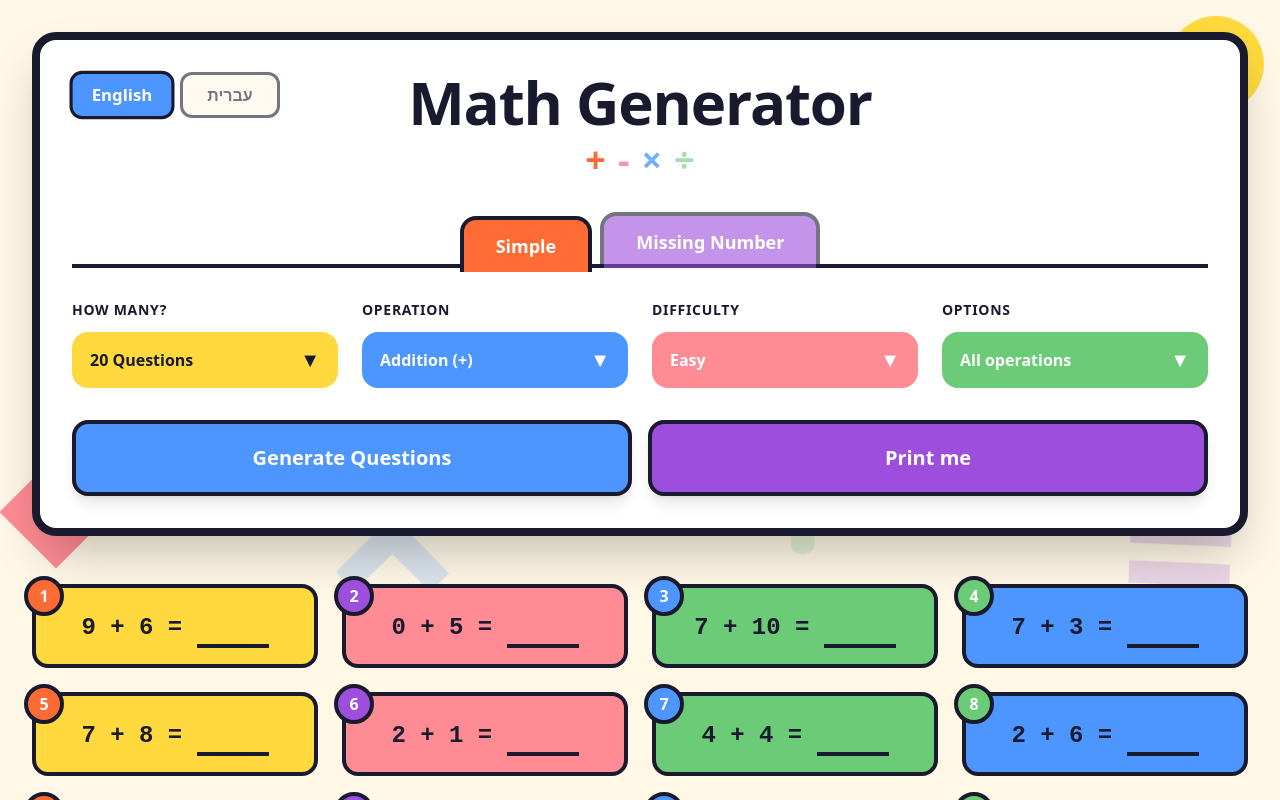
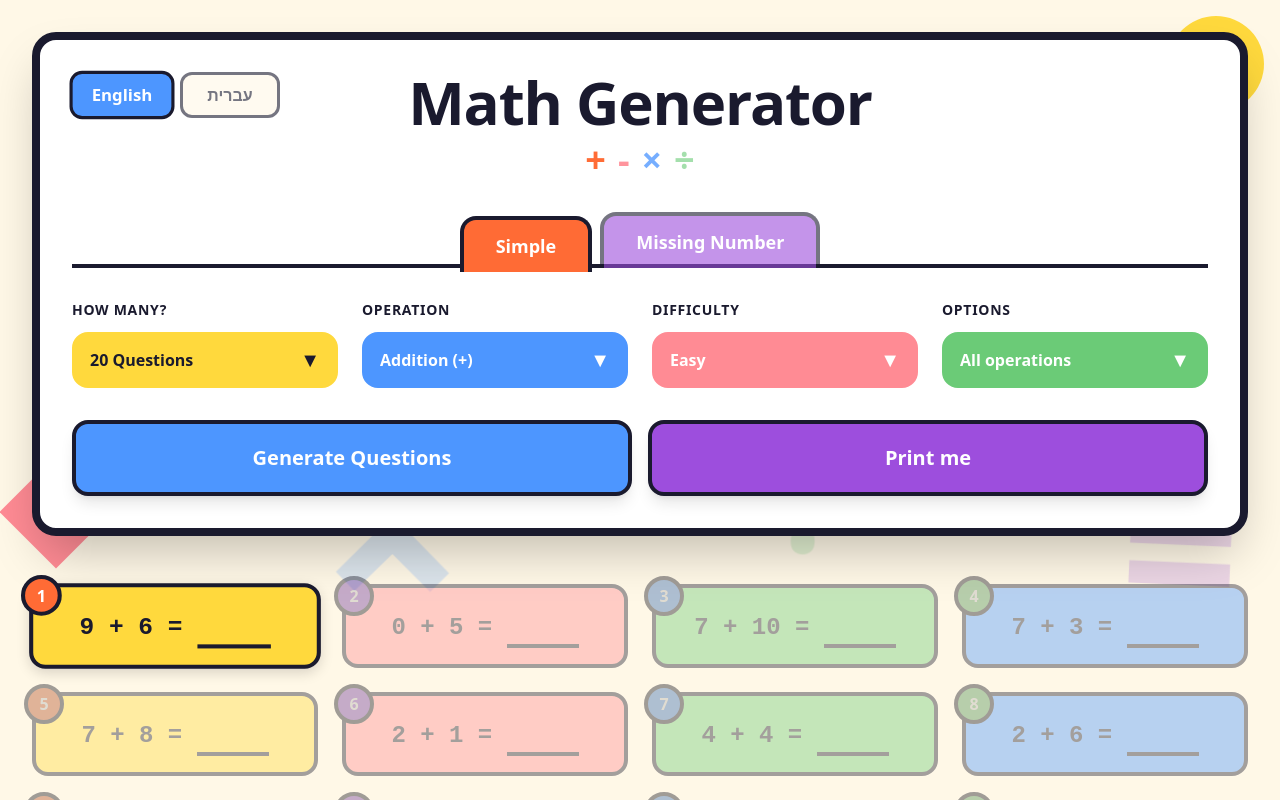
Before and after one commit to drehelis/math-gen, a Vue app: page / in a window 1280 px wide. Both pictures are taken after a click on the button "Generate Questions". Shown: the top 800 px of the page. Built offline with nearby package versions, Linux system fonts and the light colour scheme.

Commit message:
Fix answer input validation and focus behavior (#6)

```diff
--- a/src/App.vue
+++ b/src/App.vue
@@ -57,11 +57,9 @@ const { locale, t } = useI18n()
 const simpleTab = useSimpleQuestionGenerator()
 const missingTab = useMissingQuestionGenerator()
 
-// Load active tab from localStorage
 const loadActiveTab = () => {
   try {
     const saved = localStorage.getItem('math-gen-active-tab')
-    // Validate that the saved tab is valid
     if (saved === 'simple' || saved === 'complex') {
       return saved
     }
@@ -74,7 +72,6 @@ const loadActiveTab = () => {
 
 const activeTab = ref(loadActiveTab())
 
-// Save active tab to localStorage
 watch(activeTab, (newTab) => {
   try {
     localStorage.setItem('math-gen-active-tab', newTab)
--- a/src/components/AnswerInput.vue
+++ b/src/components/AnswerInput.vue
@@ -4,6 +4,8 @@
       ref="inputElement"
       v-model="userAnswer"
       @input="validateAnswer"
+      @focus="emit('focus')"
+      @blur="emit('blur')"
       type="text"
       inputmode="numeric"
       maxlength="6"
@@ -28,14 +30,13 @@ const props = defineProps({
   }
 })
 
-const emit = defineEmits(['feedback', 'update:modelValue', 'correctAnswer'])
+const emit = defineEmits(['feedback', 'update:modelValue', 'correctAnswer', 'focus', 'blur'])
 
 const inputElement = ref(null)
 const userAnswer = ref(props.modelValue)
 const isCorrect = ref(false)
 const showFeedback = ref(false)
 
-// Watch for external changes to modelValue
 watch(() => props.modelValue, (newValue) => {
   if (newValue !== userAnswer.value) {
     userAnswer.value = newValue
@@ -44,19 +45,16 @@ watch(() => props.modelValue, (newValue) => {
 })
 
 const validateAnswer = () => {
-  // Only allow digits and minus sign at the start
   const cleaned = userAnswer.value.replace(/[^\d-]/g, '')
   if (cleaned !== userAnswer.value) {
     userAnswer.value = cleaned
   }
 
-  // Ensure minus sign only at start
   if (userAnswer.value.includes('-')) {
     const parts = userAnswer.value.split('-')
     userAnswer.value = '-' + parts.join('')
   }
 
-  // Emit the updated value
   emit('update:modelValue', userAnswer.value)
 
   const answer = parseInt(userAnswer.value, 10)
@@ -87,7 +85,7 @@ const inputClasses = computed(() => {
 })
 
 const feedbackColor = computed(() => {
-  return isCorrect.value ? '#15803d' : '#b91c1c' // green-700 / red-700 - darker for better contrast
+  return isCorrect.value ? '#15803d' : '#b91c1c'
 })
 
 const borderColor = computed(() => {
@@ -95,7 +93,6 @@ const borderColor = computed(() => {
   return isCorrect.value ? '#15803d' : '#b91c1c'
 })
 
-// Reset when correctAnswer changes (new question set)
 watch(() => props.correctAnswer, () => {
   userAnswer.value = ''
   isCorrect.value = false
@@ -103,7 +100,6 @@ watch(() => props.correctAnswer, () => {
   emit('feedback', { show: false, isCorrect: false })
 })
 
-// Expose focus method for parent components
 defineExpose({
   focus: () => {
     inputElement.value?.focus()
--- a/src/components/ControlPanel.vue
+++ b/src/components/ControlPanel.vue
@@ -2,7 +2,7 @@
   <div class="no-print relative mb-12">
     <div class="bg-white rounded-3xl p-8 shadow-2xl border-8" style="border-color: var(--color-deep);">
       <div class="relative text-center mb-8">
-        <div class="mb-4 md:mb-0 md:absolute md:top-0 flex justify-center md:block" :style="{ [currentLocale === 'he' ? 'right' : 'left']: currentLocale === 'he' ? '0' : '0' }">
+        <div class="mb-4 lg:mb-0 lg:absolute lg:top-0 flex justify-center" :style="{ [currentLocale === 'he' ? 'right' : 'left']: currentLocale === 'he' ? '0' : '0' }">
           <slot name="language-switcher"></slot>
         </div>
 
@@ -166,10 +166,8 @@ const localSettings = reactive({
   selectedOptions: []
 })
 
-// Watch for hideOperation changes and filter invalid operations
 watch(() => props.hideOperation, (isHidden) => {
   if (isHidden) {
-    // Filter out multiplication and division for missing number tab
     const validOps = localSettings.operations.filter(op =>
       op === 'addition' || op === 'subtraction'
     )
@@ -221,7 +219,6 @@ watch(() => localSettings.varySecondNumber, () => {
 const handleGenerate = () => {
   emit('generate')
 
-  // Show scroll hint on mobile only
   if (window.innerWidth < 768) {
     showScrollHint.value = true
     setTimeout(() => {
--- a/src/components/CustomDropdown.vue
+++ b/src/components/CustomDropdown.vue
@@ -115,17 +115,14 @@ const isOpen = ref(false)
 const dropdownRef = ref(null)
 const expandedParents = reactive({})
 
-// Detect RTL direction
 const isRTL = computed(() => {
   return document.documentElement.dir === 'rtl' || document.documentElement.getAttribute('lang') === 'he'
 })
 
 const selectedLabel = computed(() => {
-  // Check regular options first
   let option = props.options.find(opt => opt.value === props.modelValue)
   if (option) return option.label
 
-  // Check nested children
   for (const parent of props.options) {
     if (parent.children) {
       const child = parent.children.find(c => c.value === props.modelValue)
--- a/src/components/MissingQuestionDisplay.vue
+++ b/src/components/MissingQuestionDisplay.vue
@@ -129,27 +129,23 @@ const { feedbackState, handleFeedback, setInputRef, focusNextInput, focusFirstIn
 const showCompletionOverlay = ref(false)
 const completionStats = ref({ total: 0, firstTry: 0, timeInSeconds: 0, accuracy: 100 })
 
-// Auto-focus first unanswered input on mount (for page refresh with persisted state)
 onMounted(() => {
   if (props.questions.length > 0 && !props.showAnswers) {
     focusFirstInput(props.questions)
   }
 })
 
-// Auto-focus first input when new questions are generated
 watch(() => props.questions, (newQuestions, oldQuestions) => {
   if (newQuestions.length > 0 && !props.showAnswers) {
-    // Reset stats when new questions are generated (questions array changed)
     if (!oldQuestions || newQuestions.length !== oldQuestions.length ||
         newQuestions[0]?.id !== oldQuestions[0]?.id) {
-      clearAllFeedback() // Clear all feedback including localStorage
-      showCompletionOverlay.value = false // Reset overlay for new questions
+      clearAllFeedback()
+      showCompletionOverlay.value = false
     }
     focusFirstInput(newQuestions)
   }
 }, { deep: true })
 
-// Watch for completion
 watch(correctCount, (newCount) => {
   if (newCount === props.questions.length && props.questions.length > 0 && !props.showAnswers) {
     completionStats.value = getCompletionStats(props.questions.length)
--- a/src/components/QuestionDisplay.vue
+++ b/src/components/QuestionDisplay.vue
@@ -14,7 +14,7 @@
           class="question-card relative rounded-2xl p-3 sm:p-4 border-4"
           :style="getCardStyle(index)"
         >
-          <div class="absolute -top-3 -left-3 w-10 h-10 rounded-full flex items-center justify-center font-bold border-4"
+          <div class="absolute -top-3 -left-3 w-10 h-10 rounded-full flex items-center justify-center font-bold border-4 z-10"
                :style="getBadgeStyle(index)">
             <span>{{ index + 1 }}</span>
           </div>
@@ -41,6 +41,8 @@
                 :correct-answer="question.answer"
                 @feedback="(data) => handleFeedback(question.id, data)"
                 @correct-answer="() => focusNextInput(index, questions.length)"
+                @focus="focusedIndex = index"
+                @blur="focusedIndex = -1"
               />
               <span v-else class="inline-block align-bottom border-b-4 min-w-[4rem] sm:min-w-[4.5rem]" :style="{ borderColor: 'var(--color-deep)' }">
                 <span class="opacity-40">{{ question.answer }}</span>
@@ -90,7 +92,7 @@
 </template>
 
 <script setup>
-import { watch, onMounted, ref } from 'vue'
+import { watch, onMounted, ref, computed } from 'vue'
 import PrintLayout from './PrintLayout.vue'
 import AnswerInput from './AnswerInput.vue'
 import CompletionOverlay from './CompletionOverlay.vue'
@@ -111,28 +113,36 @@ const { feedbackState, handleFeedback, setInputRef, focusNextInput, focusFirstIn
 
 const showCompletionOverlay = ref(false)
 const completionStats = ref({ total: 0, firstTry: 0, timeInSeconds: 0, accuracy: 100 })
+const focusedIndex = ref(-1)
 
-// Auto-focus first unanswered input on mount (for page refresh with persisted state)
+const currentQuestionIndex = computed(() => {
+  for (let i = 0; i < props.questions.length; i++) {
+    const questionId = props.questions[i].id
+    const feedback = feedbackState.value[questionId]
+    if (!feedback || !feedback.isCorrect) {
+      return i
+    }
+  }
+  return -1
+})
+
 onMounted(() => {
   if (props.questions.length > 0 && !props.showAnswers) {
     focusFirstInput(props.questions)
   }
 })
 
-// Auto-focus first input when new questions are generated
 watch(() => props.questions, (newQuestions, oldQuestions) => {
   if (newQuestions.length > 0 && !props.showAnswers) {
-    // Reset stats when new questions are generated (questions array changed)
     if (!oldQuestions || newQuestions.length !== oldQuestions.length ||
         newQuestions[0]?.id !== oldQuestions[0]?.id) {
-      clearAllFeedback() // Clear all feedback including localStorage
-      showCompletionOverlay.value = false // Reset overlay for new questions
+      clearAllFeedback()
+      showCompletionOverlay.value = false
     }
     focusFirstInput(newQuestions)
   }
-}, { deep: true })
+})
 
-// Watch for completion
 watch(correctCount, (newCount) => {
   if (newCount === props.questions.length && props.questions.length > 0 && !props.showAnswers) {
     completionStats.value = getCompletionStats(props.questions.length)
@@ -151,6 +161,41 @@ const cardColors = [
 
 const getCardStyle = (index) => {
   const color = cardColors[index % cardColors.length]
+  const questionId = props.questions[index]?.id
+  const feedback = feedbackState.value[questionId]
+  const isAnsweredCorrectly = feedback && feedback.isCorrect
+  const isFocused = index === focusedIndex.value
+  const isUnanswered = !feedback || !feedback.isCorrect
+
+  if (isAnsweredCorrectly && !props.showAnswers) {
+    return {
+      background: '#d1fae5',
+      borderColor: 'var(--color-deep)',
+      opacity: '0.7',
+      transition: 'all 0.3s ease'
+    }
+  }
+
+  if (isFocused && !isAnsweredCorrectly && !props.showAnswers) {
+    return {
+      background: color,
+      borderColor: 'var(--color-deep)',
+      opacity: '1',
+      transform: 'scale(1.02)',
+      transition: 'all 0.3s ease',
+      boxShadow: '0 4px 12px rgba(0, 0, 0, 0.15)'
+    }
+  }
+
+  if (isUnanswered && !isFocused && !props.showAnswers) {
+    return {
+      background: color,
+      borderColor: 'var(--color-deep)',
+      opacity: '0.4',
+      transition: 'all 0.3s ease'
+    }
+  }
+
   return {
     background: color,
     borderColor: 'var(--color-deep)',
@@ -160,10 +205,44 @@ const getCardStyle = (index) => {
 const getBadgeStyle = (index) => {
   const bgColors = ['var(--color-orange)', 'var(--color-purple)', 'var(--color-sky)', 'var(--color-mint)']
   const bg = bgColors[index % bgColors.length]
+  const questionId = props.questions[index]?.id
+  const feedback = feedbackState.value[questionId]
+  const isAnsweredCorrectly = feedback && feedback.isCorrect
+  const isFocused = index === focusedIndex.value
+
+  if (isAnsweredCorrectly && !props.showAnswers) {
+    return {
+      background: '#10b981',
+      borderColor: 'var(--color-deep)',
+      color: 'white',
+      opacity: '1'
+    }
+  }
+
+  if (isFocused && !props.showAnswers) {
+    return {
+      background: bg,
+      borderColor: 'var(--color-deep)',
+      color: 'white',
+      opacity: '1'
+    }
+  }
+
+  if (!isAnsweredCorrectly && !isFocused && !props.showAnswers) {
+    return {
+      background: bg,
+      borderColor: 'var(--color-deep)',
+      color: 'white',
+      opacity: '1',
+      filter: 'brightness(0.7)'
+    }
+  }
+
   return {
     background: bg,
     borderColor: 'var(--color-deep)',
     color: 'white',
+    opacity: '1'
   }
 }
 
--- a/src/composables/useMissingQuestionGenerator.js
+++ b/src/composables/useMissingQuestionGenerator.js
@@ -50,7 +50,6 @@ export function useMissingQuestionGenerator() {
   const questions = ref(savedQuestions)
   const savedSettings = loadSettings()
 
-  // Validate and sanitize saved settings for missing number tab
   let initialSettings = {
     count: 20,
     difficulty: 'easy',
@@ -60,7 +59,6 @@ export function useMissingQuestionGenerator() {
   }
 
   if (savedSettings) {
-    // Filter out invalid operations (multiplication and division not supported)
     const validOps = (savedSettings.operations || []).filter(op =>
       op === 'addition' || op === 'subtraction'
     )
@@ -74,12 +72,10 @@ export function useMissingQuestionGenerator() {
 
   const settings = ref(initialSettings)
 
-  // Watch settings and save to localStorage
   watch(settings, (newSettings) => {
     saveSettings(newSettings)
   }, { deep: true })
 
-  // Watch questions and save to localStorage
   watch(questions, (newQuestions) => {
     saveQuestions(newQuestions)
   }, { deep: true })
--- a/src/composables/useQuestionFeedback.js
+++ b/src/composables/useQuestionFeedback.js
@@ -29,9 +29,8 @@ export function useQuestionFeedback(storageKey) {
   const lastCorrectCount = ref(0)
   const inputRefs = ref([])
   const startTime = ref(Date.now())
-  const attemptTracker = ref({}) // Track attempts per question
+  const attemptTracker = ref({})
 
-  // Watch feedback state and save to localStorage
   if (storageKey) {
     watch(feedbackState, (newState) => {
       saveFeedbackState(newState)
@@ -45,13 +44,11 @@ export function useQuestionFeedback(storageKey) {
   })
 
   const handleFeedback = (questionId, data) => {
-    // Only track attempts when feedback is shown (user entered an answer)
     if (data.show) {
       if (!attemptTracker.value[questionId]) {
         attemptTracker.value[questionId] = 0
       }
 
-      // Only increment if this is a new attempt (not already correct)
       const previousState = feedbackState.value[questionId]
       if (!previousState || !previousState.isCorrect) {
         attemptTracker.value[questionId]++
@@ -63,7 +60,6 @@ export function useQuestionFeedback(storageKey) {
         firstTry: attemptTracker.value[questionId] === 1 && data.isCorrect
       }
     } else {
-      // Just update feedback state without tracking attempts
       feedbackState.value[questionId] = data
     }
   }
@@ -110,7 +106,6 @@ export function useQuestionFeedback(storageKey) {
   const focusNextInput = (currentIndex, totalQuestions) => {
     const nextIndex = currentIndex + 1
     if (nextIndex < totalQuestions) {
-      // Use setTimeout to ensure DOM is ready
       setTimeout(() => {
         inputRefs.value[nextIndex]?.focus()
       }, 100)
@@ -118,13 +113,10 @@ export function useQuestionFeedback(storageKey) {
   }
 
   const focusFirstInput = (questions = []) => {
-    // Use setTimeout to ensure DOM is ready
     setTimeout(() => {
-      // Find the next unanswered question after the last answered one
       let targetIndex = 0
 
       if (questions.length > 0) {
-        // Find the last correctly answered question
         let lastAnsweredIndex = -1
         for (let i = 0; i < questions.length; i++) {
           const questionId = questions[i].id
@@ -135,10 +127,8 @@ export function useQuestionFeedback(storageKey) {
           }
         }
 
-        // Focus on the next question after the last answered one
         targetIndex = lastAnsweredIndex + 1
 
-        // If we're beyond the end, focus on the first unanswered from the start
         if (targetIndex >= questions.length) {
           targetIndex = 0
           for (let i = 0; i < questions.length; i++) {
@@ -157,7 +147,6 @@ export function useQuestionFeedback(storageKey) {
     }, 100)
   }
 
-  // Watch for multiples of 4 correct answers and trigger different confetti effects
   watch(correctCount, (newCount) => {
     const newMilestone = Math.floor(newCount / 4)
     const oldMilestone = Math.floor(lastCorrectCount.value / 4)
--- a/src/composables/useSimpleQuestionGenerator.js
+++ b/src/composables/useSimpleQuestionGenerator.js
@@ -58,12 +58,10 @@ export function useSimpleQuestionGenerator() {
     varySecondNumber: false
   })
 
-  // Watch settings and save to localStorage
   watch(settings, (newSettings) => {
     saveSettings(newSettings)
   }, { deep: true })
 
-  // Watch questions and save to localStorage
   watch(questions, (newQuestions) => {
     saveQuestions(newQuestions)
   }, { deep: true })
```
